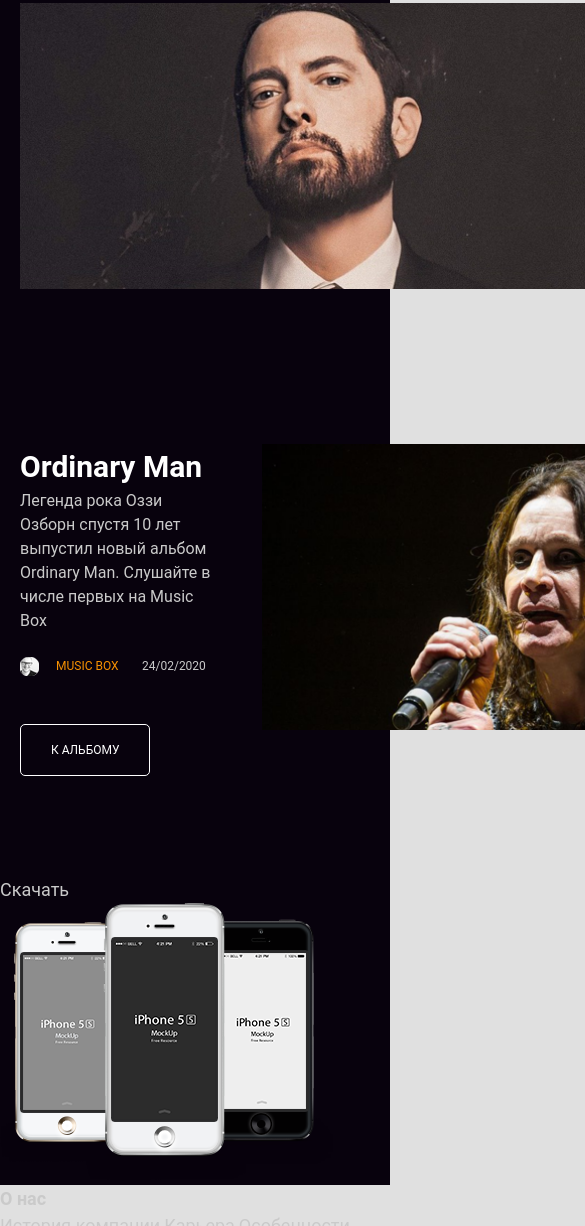
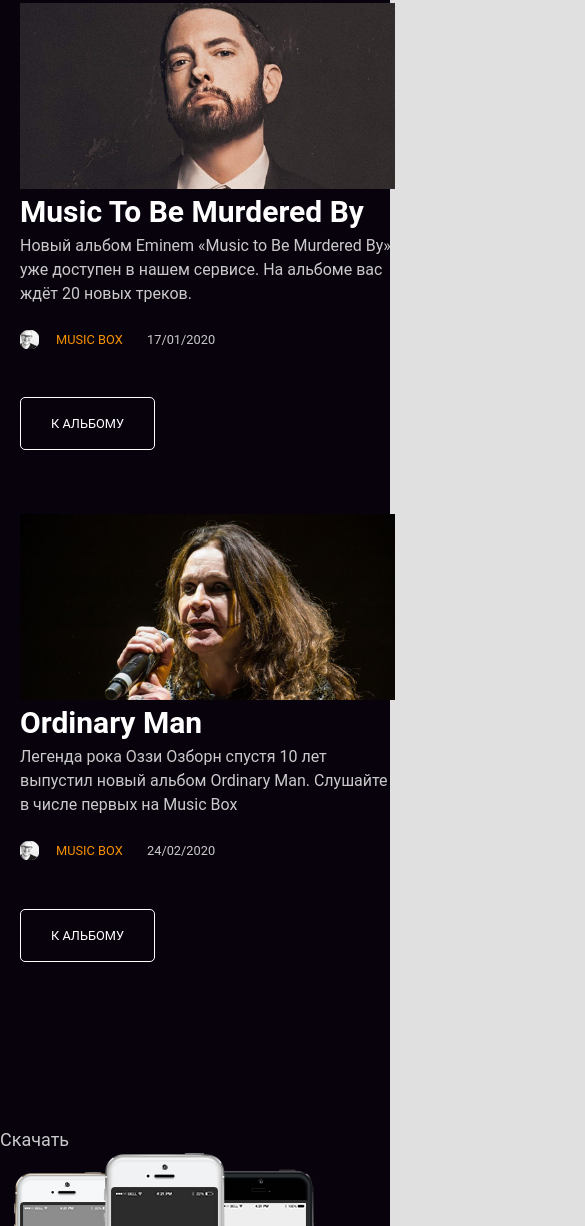
Before and after one commit to maslonyam/layout-designer-project-lvl2, a plain HTML site: page src/index.html in a window 390 px wide. Shown: the part 3305-4531 px from the top of the page, 585 px wide, since content can reach past the window. Drawn offline with Linux system fonts and the light colour scheme.

Commit message:
Added styles for mobile news section

```diff
--- a/src/index.html
+++ b/src/index.html
@@ -76,6 +76,7 @@
     <section id="page-news" class="section">
         <div class="content-wrapper">
         <h2 class="section-header">Последние новости</h2>
+        <div class="page-news_container">
         <article class="news-item">
             <img src="images/Music to Be Murdered By.png" class="news-item__img" alt="Eminem">
             <div class="news-item__body">
@@ -106,6 +107,7 @@
                 </div>
             </div>
         </article>
+    </div>
     </div>
     </section>
     <section id="mobile-app" class="section">
--- a/src/scss/components/news-item.scss
+++ b/src/scss/components/news-item.scss
@@ -1,6 +1,8 @@
 .news-item {
     display: flex;
     flex-direction: row;
+
+    margin-bottom: 64px;
 }
 
 .news-item__img {
@@ -10,10 +12,6 @@
 
 .news-item > img {
     padding-right: 50px;
-}
-
-.news-item_reverse {
-    margin-top: 64px;
 }
 
 .news-item_reverse > img {
@@ -28,7 +26,7 @@
 
 .news-item__author {
     display: grid;
-    grid-template-columns: 20px repeat(2, 70px);
+    grid-template-columns: 20px repeat(2, 75px);
     column-gap: 16px;
 
     margin-top: 24px;
@@ -48,12 +46,12 @@
 .news-item__author-name {
     grid-column: 2;
     color: $orange;
-    font-size: 12px;
+    font-size: $t-12;
 }
 
 .news-item__author-date {
     grid-column: 3;
-    font-size: 12px;
+    font-size: $t-12;
 }
 
 .news-item__header {
@@ -66,5 +64,29 @@
 .news-item__button {
     padding: 16px 30px;
 
-    font-size: 12px;
+    font-size: $t-12;
 }
+
+@media screen and (max-width: 840px) {
+    .news-item {
+        flex-direction: column;
+    }
+
+    .news-item__img {
+        width: 375px;
+        height: 186px;
+    }
+
+    .news-item_reverse > img {
+        order: 1;
+
+        padding-left: 0;
+    }
+    .news-item_reverse > .news-item__body {
+        order: 2;
+    }
+
+    .news-item__body {
+        width: 375px;
+    }
+}
--- a/src/scss/components/page-news.scss
+++ b/src/scss/components/page-news.scss
@@ -0,0 +1,4 @@
+.page-news_container {
+    display: flex;
+    flex-direction: column;
+}
```
Also changed, not shown: src/css/style.css, 1 other file.
